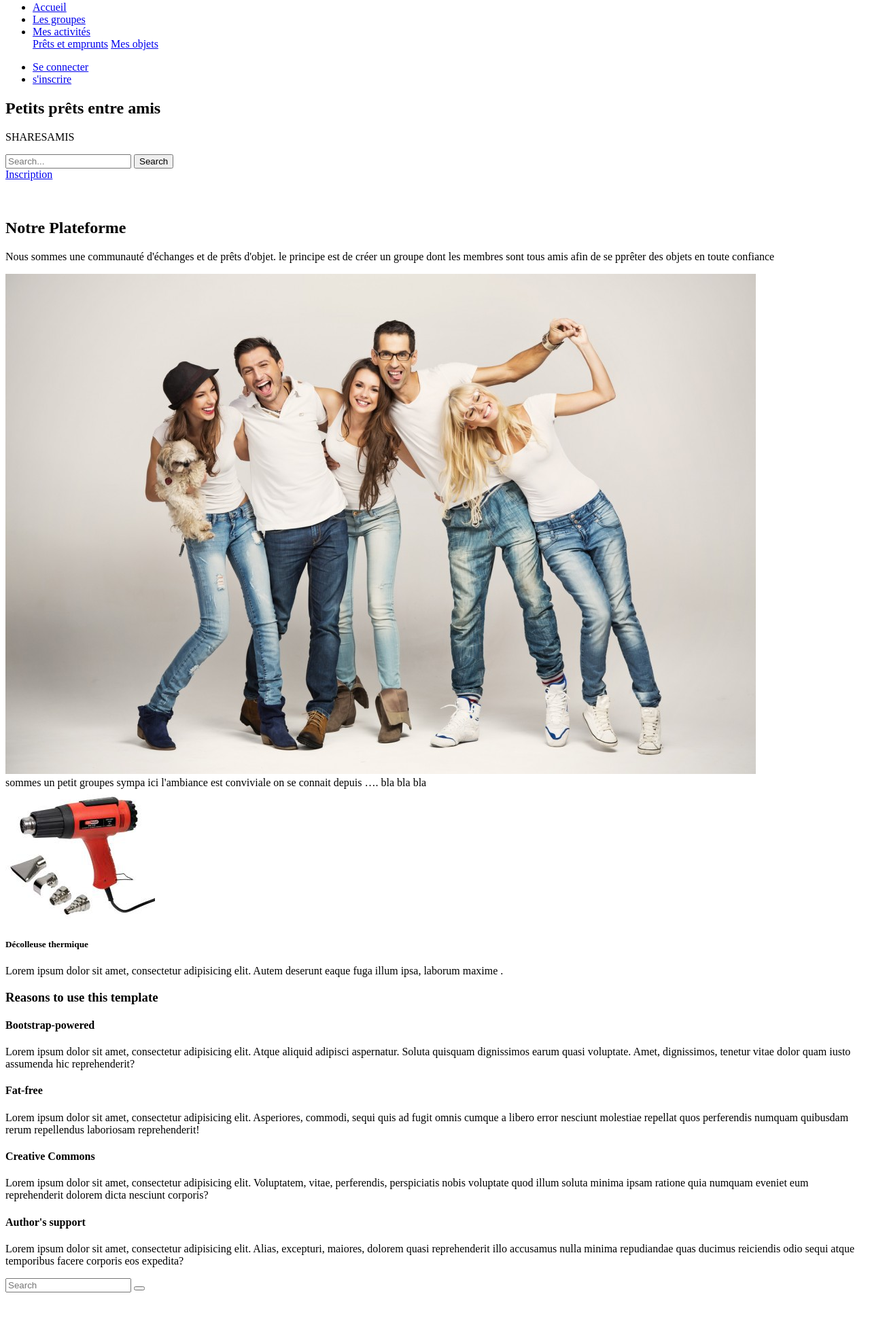
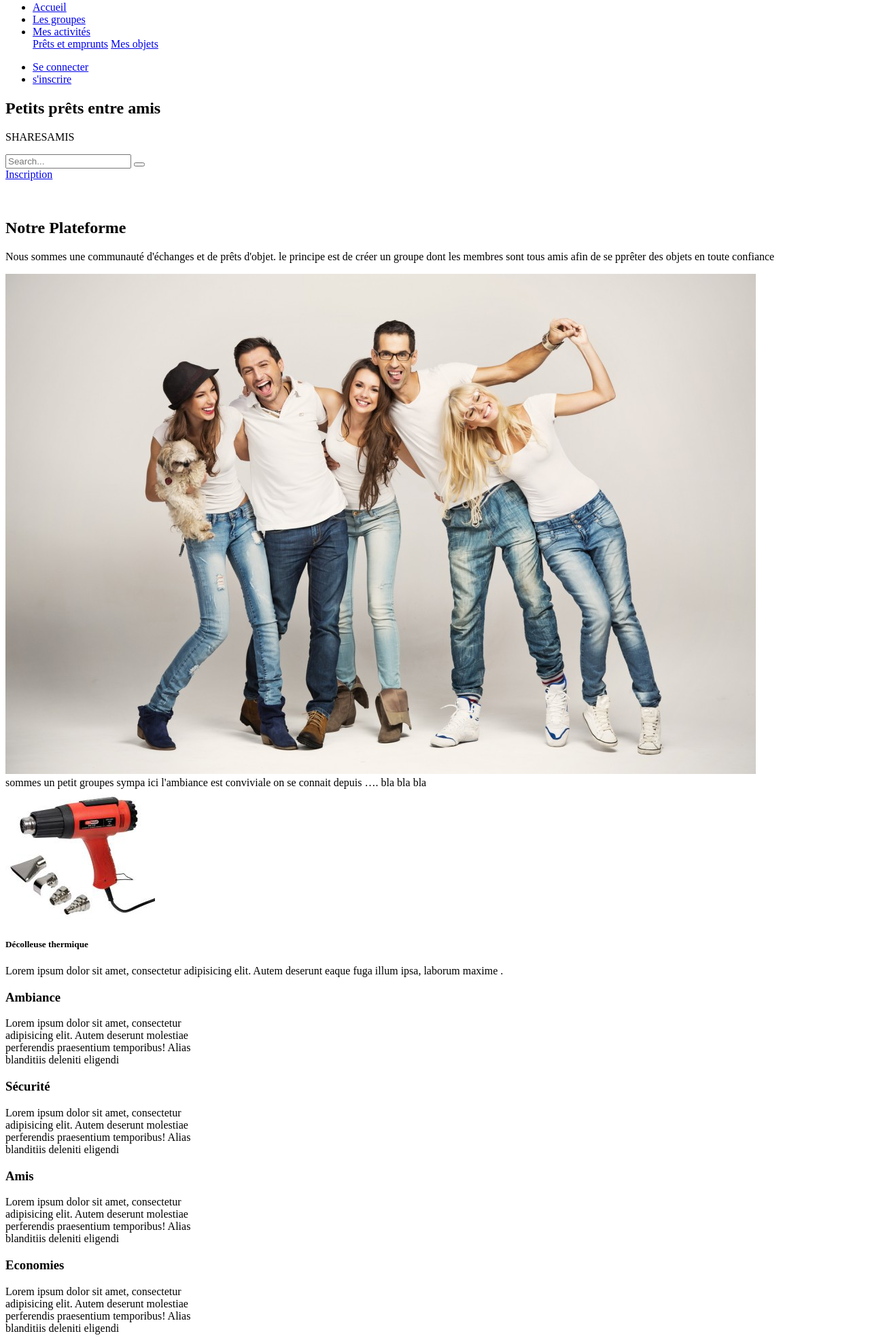
Before and after one commit to nicyann/sharesamis, a Symfony app: template templates/default/index.html.twig in a window 1280 px wide. Shown: the part 244-2216 px from the top of the page at 68% size. Before the commit the page ends 2146 px from the top, so only its background shows below. Run offline with Twig, Linux system fonts and the light colour scheme; the template is opened without the code that fills it, so the values that code supplies are empty; some libraries are stand-ins or nearby versions.

Commit message:
fin css page accueil

```diff
--- a/assets/css/app.scss
+++ b/assets/css/app.scss
@@ -10,3 +10,8 @@ body {
   font-size: 11px;
 
 }
+
+.font-perso {
+  font-family: 'Open Sans', sans-serif;
+  font-size: 14px;
+}
--- a/templates/default/index.html.twig
+++ b/templates/default/index.html.twig
@@ -17,7 +17,7 @@
                                    required/>
                             <span class="input-group-btn">
                             <button class="btn btn-light" type="submit">
-                            <i class="glyphicon glyphicon-search" aria-hidden="true"></i> Search
+                            <i class="fa fa-search"></i>
                             </button>
                             </span>
                         </div>
@@ -59,79 +59,84 @@
                 </div>
             </div>
             <div class="d-flex objet-accueil">
-                <div class="col-6 photo-grpa text-center"><img src="{{ asset('build/images/decolleuse thermique.jpg') }}" alt=""></div>
-                <div class="descript-objeta"><h5>Décolleuse thermique</h5><p>Lorem ipsum dolor sit amet, consectetur adipisicing elit. Autem deserunt eaque fuga illum ipsa, laborum maxime .
+                <div class="col-6 photo-grpa text-center"><img
+                            src="{{ asset('build/images/decolleuse thermique.jpg') }}" alt=""></div>
+                <div class="descript-objeta"><h5>Décolleuse thermique</h5>
+                    <p>Lorem ipsum dolor sit amet, consectetur adipisicing elit. Autem deserunt eaque fuga illum ipsa,
+                        laborum maxime .
 
                     </p></div>
             </div>
         </div>
     </div>
 
+    <!------------------- Bloc points forts------------->
+
+
+
+    <div class="container d-flex text-center mt-5 mb-5 bloc-points">
+        <div class="card col-3 text-center border-0 color-card" style="width: 18rem;">
+            <div class="card-body pl-0  pr-0 bloc-card">
+                <div class=" bloc-icon" style="font-size: 4rem;">
+                    <div class="bloc-icon-in">
+                        <i class="fa fa-smile wh-i"></i>
+                    </div>
+                </div>
+                <div class="bloc-text">
+                    <h3 class="card-title">Ambiance</h3>
+                    <div class=" font-perso">Lorem ipsum dolor sit amet, consectetur adipisicing elit. Autem deserunt
+                        molestiae perferendis praesentium temporibus! Alias blanditiis deleniti eligendi
+                    </div>
+                </div>
+            </div>
+        </div>        <div class="card col-3 text-center border-0 color-card" style="width: 18rem;">
+            <div class="card-body pl-0  pr-0 bloc-card">
+                <div class=" bloc-icon" style="font-size: 4rem;">
+                    <div class="bloc-icon-in">
+                        <i class="fa fa-handshake"></i>
+                    </div>
+                </div>
+                <div class="bloc-text">
+                    <h3 class="card-title">Sécurité</h3>
+                    <div class=" font-perso">Lorem ipsum dolor sit amet, consectetur adipisicing elit. Autem deserunt
+                        molestiae perferendis praesentium temporibus! Alias blanditiis deleniti eligendi
+                    </div>
+                </div>
+            </div>
+        </div>        <div class="card col-3 text-center border-0 color-card" style="width: 18rem;">
+            <div class="card-body pl-0  pr-0 bloc-card">
+                <div class=" bloc-icon" style="font-size: 4rem;">
+                    <div class="bloc-icon-in">
+                        <i class="fa fa-users"></i>
+                    </div>
+                </div>
+                <div class="bloc-text">
+                    <h3 class="card-title">Amis </h3>
+                    <div class=" font-perso">Lorem ipsum dolor sit amet, consectetur adipisicing elit. Autem deserunt
+                        molestiae perferendis praesentium temporibus! Alias blanditiis deleniti eligendi
+                    </div>
+                </div>
+            </div>
+        </div>        <div class="card col-3 text-center border-0 color-card" style="width: 18rem;">
+            <div class="card-body pl-0  pr-0 bloc-card">
+                <div class=" bloc-icon" style="font-size: 4rem;">
+                    <div class="bloc-icon-in">
+                        <i class="fa fa-euro-sign"></i>
+                    </div>
+                </div>
+                <div class="bloc-text">
+                    <h3 class="card-title">Economies</h3>
+                    <div class=" font-perso">Lorem ipsum dolor sit amet, consectetur adipisicing elit. Autem deserunt
+                        molestiae perferendis praesentium temporibus! Alias blanditiis deleniti eligendi
+                    </div>
+                </div>
+            </div>
+        </div>
+
+    </div>
 
 
 
 
 
-
-
-
-    <!-- Highlights - jumbotron -->
-    <div class=" container border jumbotron top-space">
-        <div>
-
-            <h3 class="text-center thin">Reasons to use this template</h3>
-
-            <div class="row">
-                <div class="col-md-3 col-sm-6 highlight">
-                    <div class="h-caption"><h4><i class="fa fa-cogs fa-5"></i>Bootstrap-powered</h4></div>
-                    <div class="h-body text-center">
-                        <p>Lorem ipsum dolor sit amet, consectetur adipisicing elit. Atque aliquid adipisci
-                            aspernatur.
-                            Soluta quisquam dignissimos earum quasi voluptate. Amet, dignissimos, tenetur vitae
-                            dolor
-                            quam iusto assumenda hic reprehenderit?</p>
-                    </div>
-                </div>
-                <div class="col-md-3 col-sm-6 highlight">
-                    <div class="h-caption"><h4><i class="fa fa-flash fa-5"></i>Fat-free</h4></div>
-                    <div class="h-body text-center">
-                        <p>Lorem ipsum dolor sit amet, consectetur adipisicing elit. Asperiores, commodi, sequi quis
-                            ad
-                            fugit omnis cumque a libero error nesciunt molestiae repellat quos perferendis numquam
-                            quibusdam rerum repellendus laboriosam reprehenderit! </p>
-                    </div>
-                </div>
-                <div class="col-md-3 col-sm-6 highlight">
-                    <div class="h-caption"><h4><i class="fa fa-heart fa-5"></i>Creative Commons</h4></div>
-                    <div class="h-body text-center">
-                        <p>Lorem ipsum dolor sit amet, consectetur adipisicing elit. Voluptatem, vitae, perferendis,
-                            perspiciatis nobis voluptate quod illum soluta minima ipsam ratione quia numquam eveniet
-                            eum
-                            reprehenderit dolorem dicta nesciunt corporis?</p>
-                    </div>
-                </div>
-                <div class="col-md-3 col-sm-6 highlight">
-                    <div class="h-caption"><h4><i class="fa fa-smile-o fa-5"></i>Author's support</h4></div>
-                    <div class="h-body text-center">
-                        <p>Lorem ipsum dolor sit amet, consectetur adipisicing elit. Alias, excepturi, maiores,
-                            dolorem
-                            quasi reprehenderit illo accusamus nulla minima repudiandae quas ducimus reiciendis odio
-                            sequi atque temporibus facere corporis eos expedita? </p>
-                    </div>
-                </div>
-            </div> <!-- /row  -->
-
-        </div>
-    </div>
-
-    <!-- /Highlights -->
-
-    <!-- container -->
-    <div class="container">
-        <div class="input-append span12">
-            <input type="text" class="search-query" placeholder="Search">
-            <button type="submit" class="btn"><i class="fas fa-search"></i></button>
-            <i class="fa fa-500px"></i>
-        </div>
-    </div>
 {% endblock %}
```
Also changed, not shown: assets/css/base.scss (+41 -0 lines).
